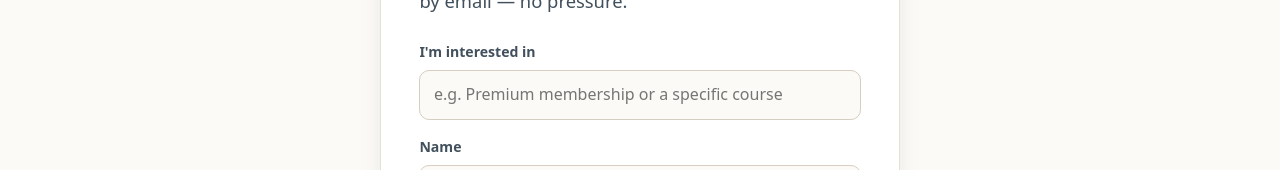
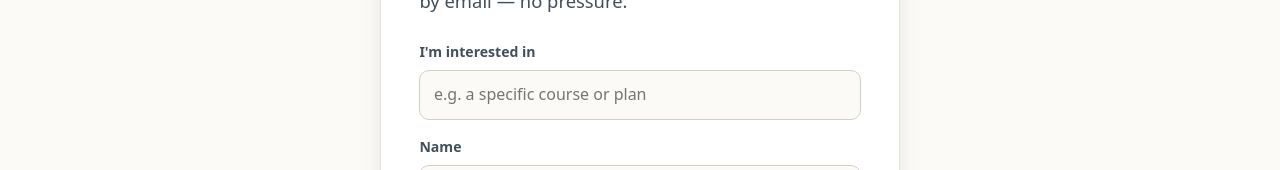
Before and after one commit to Prakash2571/boe_landing, a Next.js app: page /enquiry in a window 1280 px wide. Shown: the part 407-577 px from the top of the page. Built offline with nearby package versions, Linux system fonts and the light colour scheme.

Commit message:
Make enquiry 'interested in' field read-only when prefilled from a course/plan

```diff
--- a/src/components/EnquiryForm.tsx
+++ b/src/components/EnquiryForm.tsx
@@ -65,9 +65,12 @@ export default function EnquiryForm() {
         <input
           id="enquiry-interest"
           name="interest"
-          placeholder="e.g. Premium membership or a specific course"
+          placeholder="e.g. a specific course or plan"
           value={values.interest}
           onChange={(e) => update('interest', e.target.value)}
+          readOnly={Boolean(presetInterest)}
+          aria-readonly={Boolean(presetInterest)}
+          style={presetInterest ? { cursor: 'default', opacity: 0.85 } : undefined}
         />
       </div>
 
```
